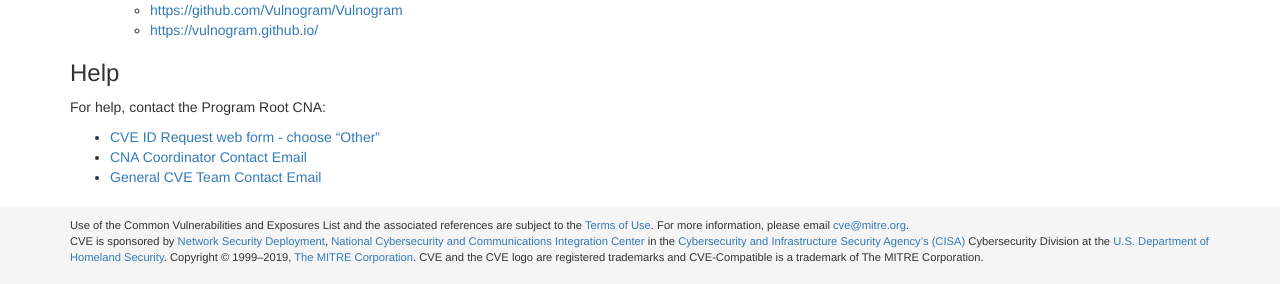
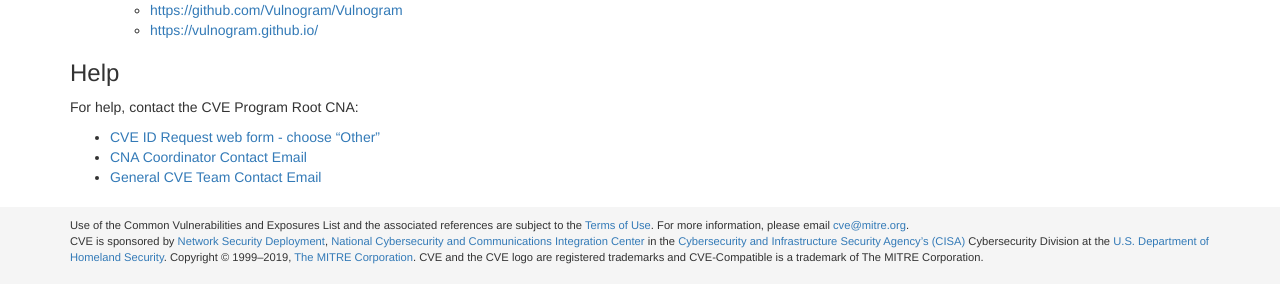
Before and after one commit to CVEProject/cveproject.github.io, a Jekyll site: the page built from docs/cna/submitting_cve_entries_to_root_cnas/index.md, in a window 1280 px wide. Shown: the part 619-903 px from the top of the page. Built offline with Jekyll 4.4.1, drawn with Linux system fonts in a browser that asks for light colours; nearby versions of some CDN libraries.

Commit message:
Update Submitting CVE Entries to Root CNAs index.md
Updated url to new CVE slides template and updated "Primary CNA" to "Program Root CNA" terminology

```diff
--- a/docs/cna/submitting_cve_entries_to_root_cnas/index.md
+++ b/docs/cna/submitting_cve_entries_to_root_cnas/index.md
@@ -18,7 +18,7 @@ CNAs may also continue to use the [CVE ID Request web form](https://cveform.mitr
 
 * [How to Contribute](https://github.com/CVEProject/cveproject.github.io/blob/master/docs/cna/Entry_Submission_Process.pptx)
   * [GitHub](https://github.com/CVEProject/cvelist/blob/master/CONTRIBUTING.md)
-  * [Web form](http://cveproject.github.io/docs/cna/Web%20Form%20Entry%20Submission%20Process.pptx)
+  * [Web form](http://cveproject.github.io/docs/cna/Program_Root_CNA_Web_Form_Entry_Submission_Process.pptx)
 * [CVE JSON Schema Repository](https://github.com/CVEProject/automation-working-group/tree/master/cve_json_schema)
   <ul>
     <li><a href="https://github.com/CVEProject/automation-working-group/blob/master/cve_json_schema/DRAFT-JSON-file-format-v4.md">CVE ID JSON File Format 4.0 (Draft)</a></li>
@@ -36,7 +36,7 @@ CNAs may also continue to use the [CVE ID Request web form](https://cveform.mitr
 
 ### Help
 
-For help, contact the Program Root CNA:
+For help, contact the CVE Program Root CNA:
 
 * [CVE ID Request web form - choose "Other"](https://cveform.mitre.org/)
 * [CNA Coordinator Contact Email](mailto:cna-coordinator@mitre.org)
```
